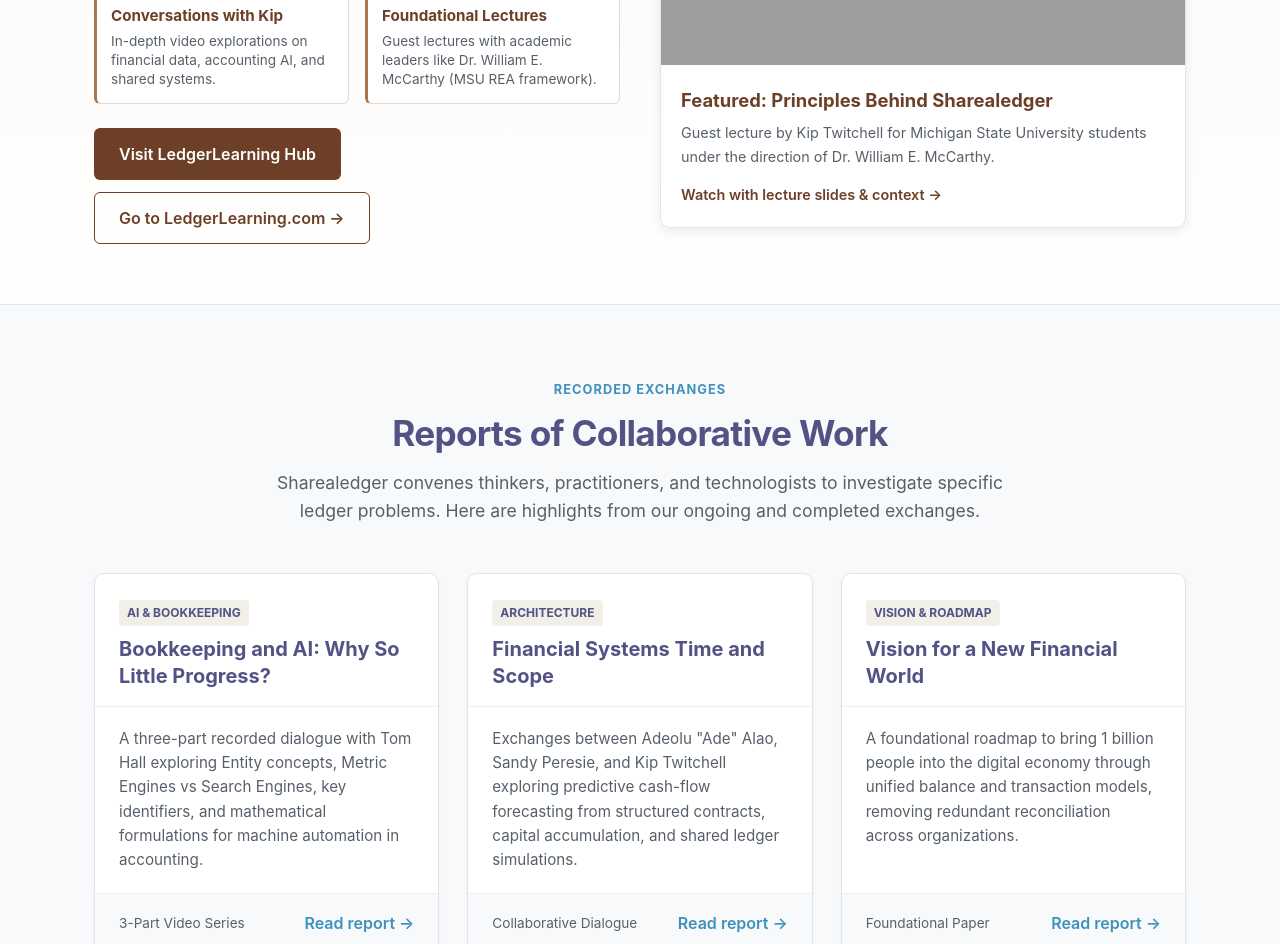
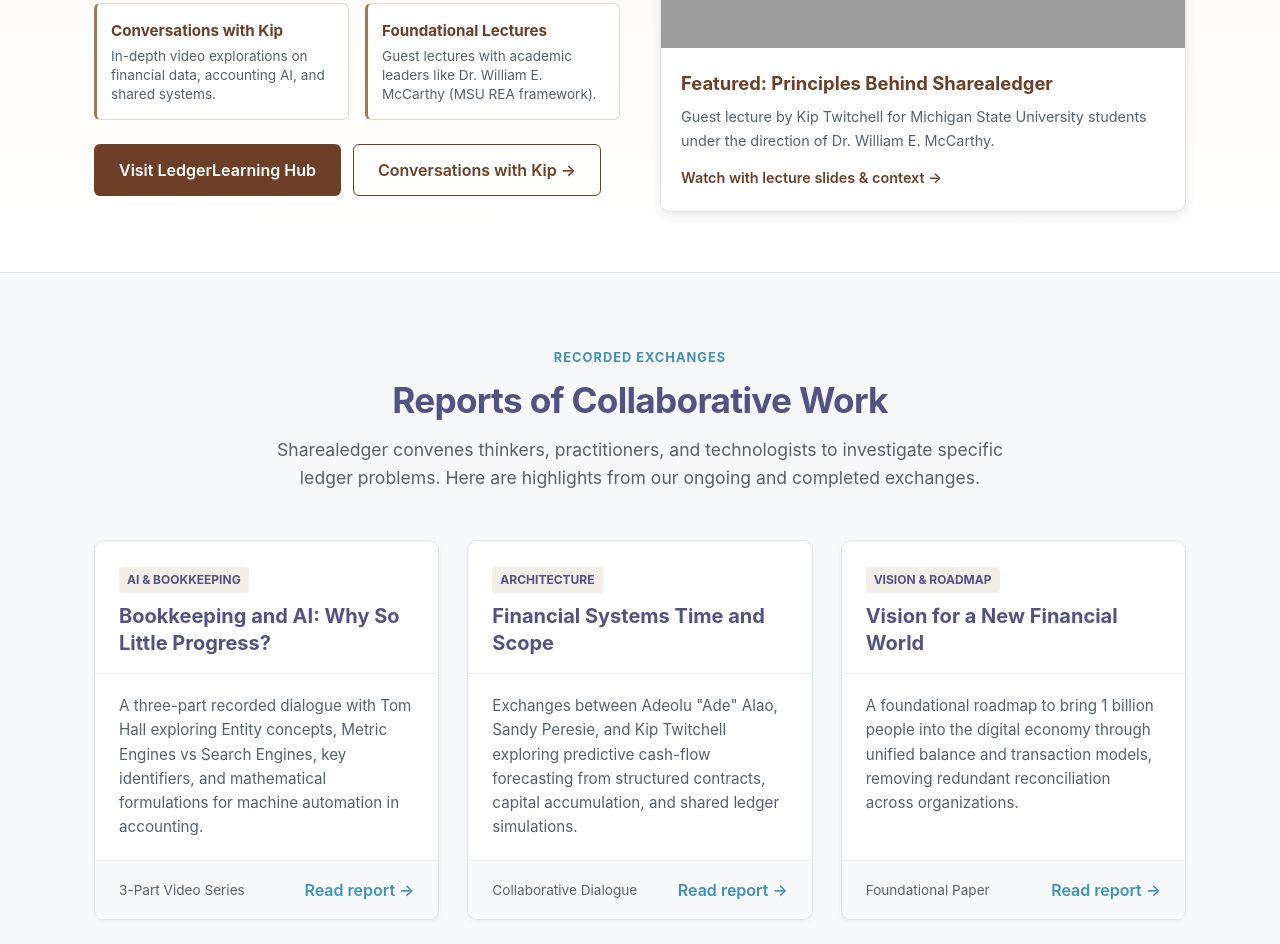
Before and after one commit to sharealedger-org/community, a plain HTML site: page docs/index.html in a window 1280 px wide. Shown: the part 920-1864 px from the top of the page. Drawn offline with Linux system fonts and the light colour scheme; grey boxes are pictures that could not be loaded.

Commit message:
Fix Conversations with Kip button on homepage spotlight
Replace 'Go to LedgerLearning.com' button with direct YouTube channel link
https://www.youtube.com/kiptwitchellvlog

```diff
--- a/docs/index.html
+++ b/docs/index.html
@@ -80,7 +80,7 @@
           </div>
           <div style="display: flex; gap: 12px; flex-wrap: wrap;">
             <a href="ledgerlearning.html" class="btn btn-brown">Visit LedgerLearning Hub</a>
-            <a href="https://ledgerlearning.com" target="_blank" rel="noopener" class="btn" style="border: 1px solid var(--ll-brown); color: var(--ll-brown);">Go to LedgerLearning.com &rarr;</a>
+            <a href="https://www.youtube.com/kiptwitchellvlog" target="_blank" rel="noopener" class="btn" style="border: 1px solid var(--ll-brown); color: var(--ll-brown);">Conversations with Kip &rarr;</a>
           </div>
         </div>
 
```
